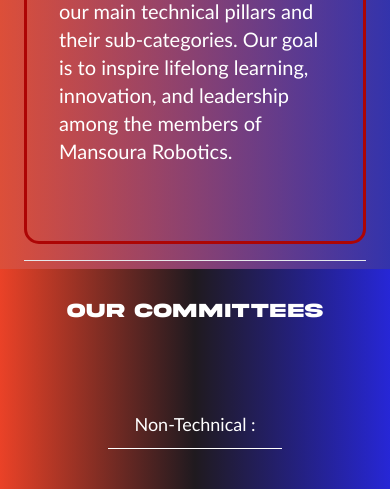
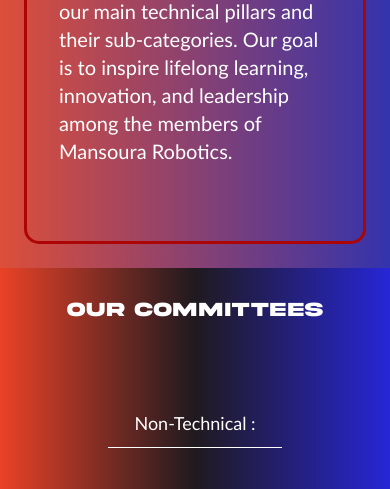
Before and after one commit to HasanAbdelhady/Mansoura-Robotics-Website, a Flask app: page /about in a window 390 px wide. Shown: the part 2282-2771 px from the top of the page. Run offline with Flask 3, Linux system fonts and the light colour scheme; style sheets or scripts are compiled from the project's sources; some libraries are stand-ins or nearby versions.

Commit message:
hr removed

```diff
--- a/templates/about.html
+++ b/templates/about.html
@@ -56,7 +56,6 @@
       Mansoura Robotics.
     </p>
   </div>
-  <hr class="md:hidden" />
 </div>
 <div
   class="committees w-full h-auto text-center justify-between items-center pt-12 text-xl md:text- xl lg:text-3xl"
```
